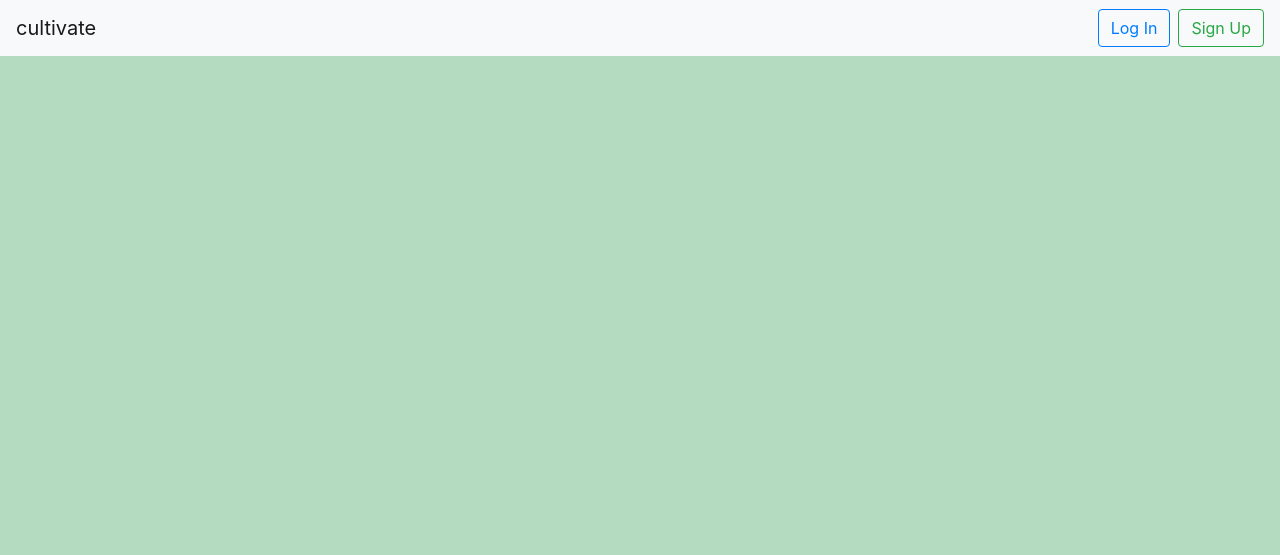
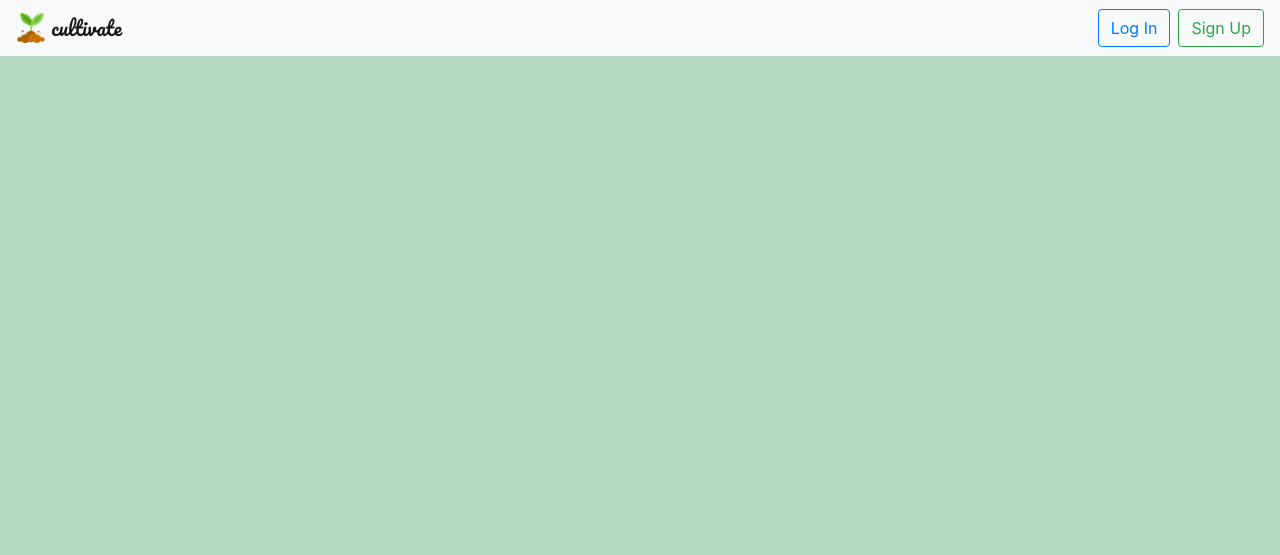
Before and after one commit to jonesleonard/cultivate, a Django app: page / in a window 1280 px wide. Shown: the top 555 px of the page. Run offline with Django 3.2, Linux system fonts and the light colour scheme; some libraries are stand-ins or nearby versions.

Commit message:
add google font Pacifico to logo title

```diff
--- a/hansberry/gardens/static/gardens/css/main.css
+++ b/hansberry/gardens/static/gardens/css/main.css
@@ -2,3 +2,7 @@
     background-color: #B4DBC0;
     min-height: 500px;
 }
+
+.navbar-brand {
+    font-family: 'Pacifico', cursive;
+}
--- a/hansberry/gardens/templates/gardens/base.html
+++ b/hansberry/gardens/templates/gardens/base.html
@@ -18,6 +18,9 @@
         <!-- Custom CSS -->
         <link href="{% static 'gardens/css/main.css' %}" rel="stylesheet">
 
+        <!-- Google Fonts -->
+        <link href="https://fonts.googleapis.com/css?family=Pacifico" rel="stylesheet">
+
     </head>
     <body>
         <div id="wrapper">
@@ -26,7 +29,10 @@
                     <button class="navbar-toggler" type="button" data-toggle="collapse" data-target="#navbarSupportedContent" aria-controls="navbarSupportedContent" aria-expanded="false" aria-label="Toggle navigation">
                         <span class="navbar-toggler-icon"></span>
                     </button>
-                    <a class="navbar-brand" href="{% url 'index' %}">cultivate</a>
+                    <a class="navbar-brand" href="{% url 'index' %}">
+                        <img src="{% static 'gardens/images/sprout_icon.png' %}" width="30" height="30" class="d-inline-block align-top" alt="cultivate icon">
+                        cultivate
+                    </a>
                     <form class="form-inline">
                         <button class="btn btn-outline-primary mr-sm-2" type="button">Log In</button>
                         <button class="btn btn-outline-success" type="button">Sign Up</button>
```
